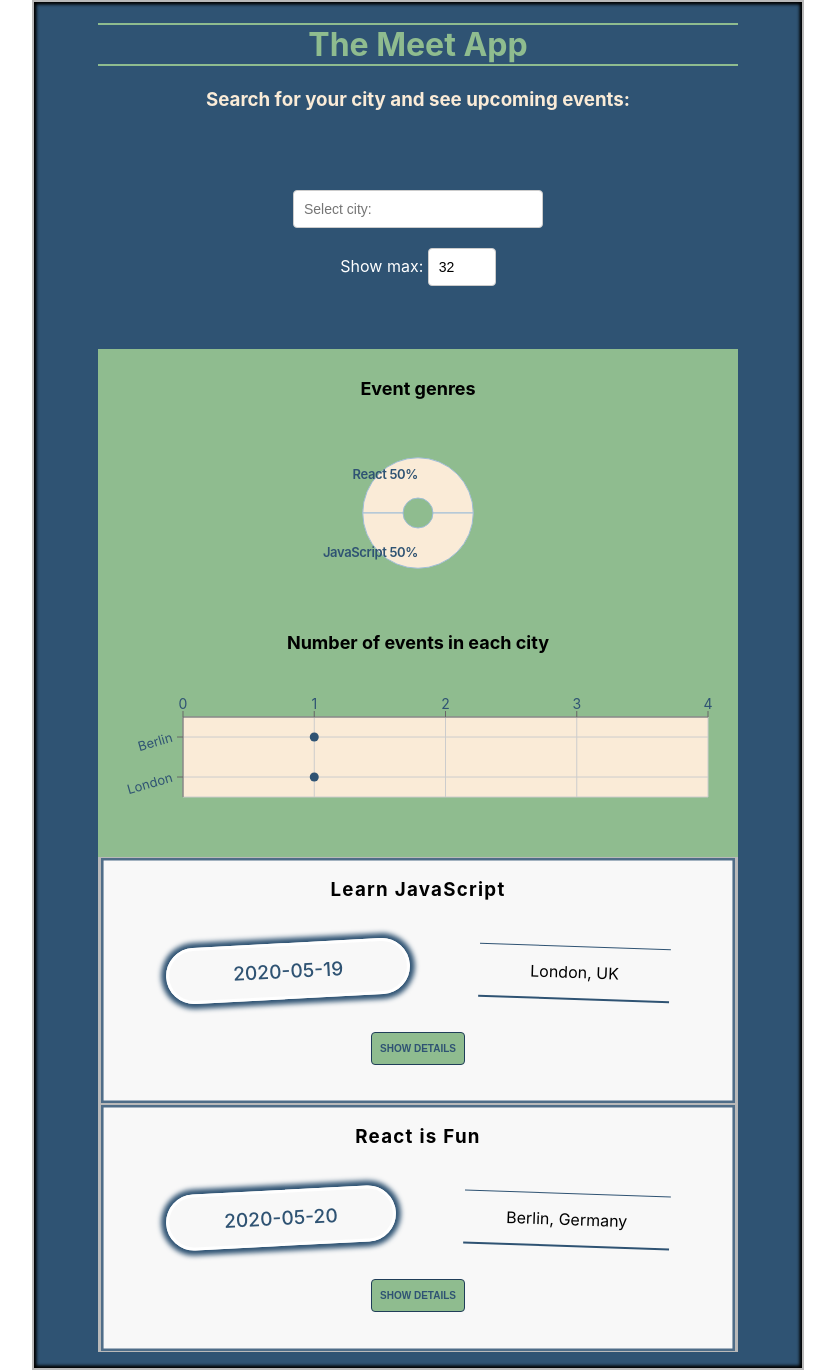
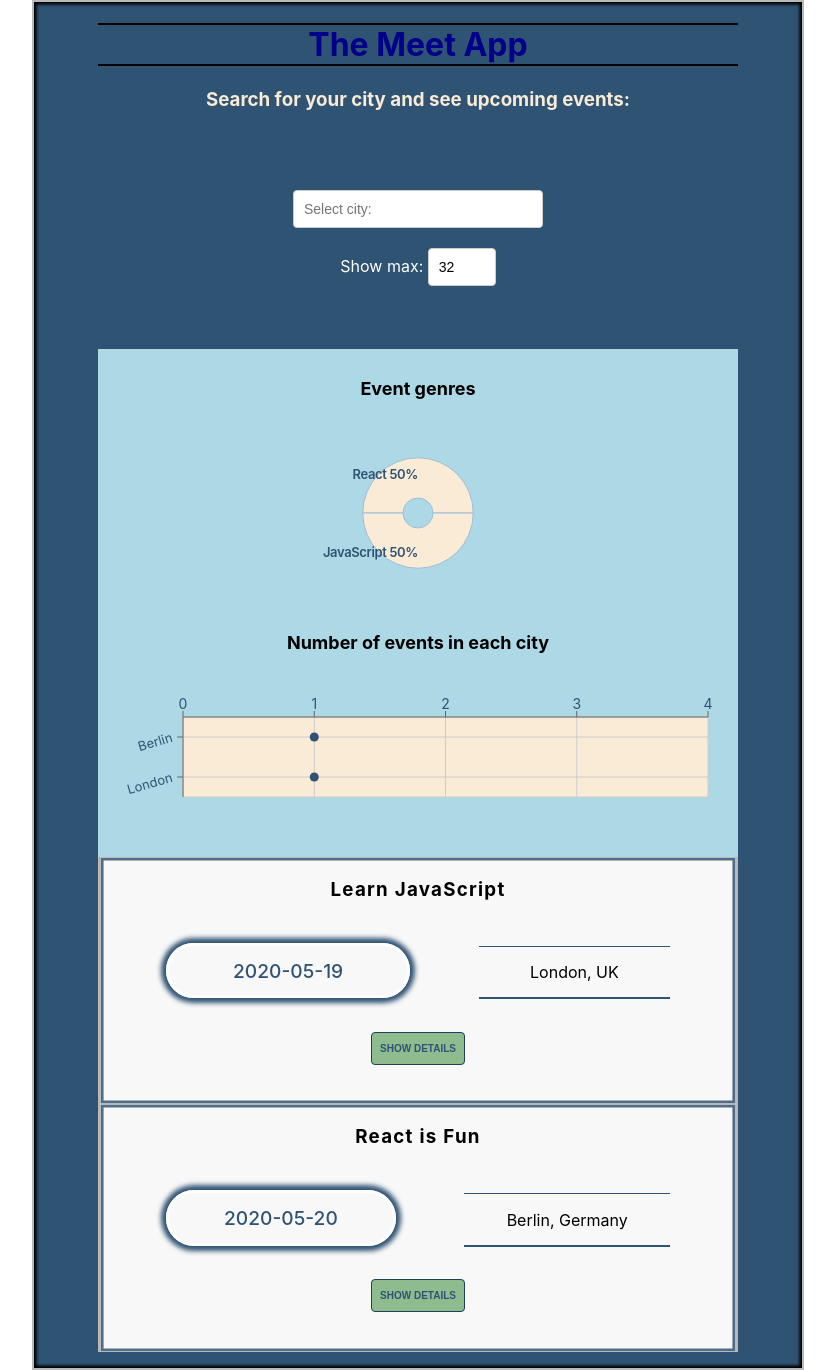
Before and after one commit to panchalswati/meet-app, a React (Create React App) app: page / in a window 1280 px wide. Shown: the whole page, without its empty margins (224-1059 px from the left). Built offline with nearby package versions, Linux system fonts and the light colour scheme; what atatus-spa would draw is missing.

Commit message:
updated stylesheet

```diff
--- a/src/App.css
+++ b/src/App.css
@@ -4,7 +4,7 @@
   display: block;
   text-align: center;
   padding: 0 5%;
-  background-color: rgb(47, 83, 115);
+  background-color: cadetblue;
   min-height: 180px;
   width: 85%;
   margin-left: 2%;
@@ -17,9 +17,9 @@
 }
 
 h1 {
-  color: darkseagreen;
-  border-top: 2px darkseagreen solid;
-  border-bottom: 2px darkseagreen solid;
+  color: darkblue;
+  border-top: 2px solid black;
+  border-bottom: 2px black solid;
 }
 
 .subtitle {
@@ -171,7 +171,6 @@ input[type="number"] {
   border: 3px white solid;
   box-shadow: 0 0 5px 5px rgb(47, 83, 115);
   border-radius: 3vw;
-  transform: rotate(-3deg);
 }
 
 .start-time:hover {
@@ -185,7 +184,7 @@ input[type="number"] {
   padding: 1.2vw 0;
   border-top: 1px solid rgb(47, 83, 115);
   border-bottom: 2px solid rgb(47, 83, 115);
-  transform: rotate(2deg);
+
 }
 
 .event-details {
@@ -207,7 +206,7 @@ input[type="number"] {
 }
 
 .btn-toggle-details:hover {
-  background-color: rgb(47, 83, 115);
+  background-color: lightblue;
   color: darkseagreen;
   border: 1px darkseagreen solid;
 }
@@ -242,7 +241,7 @@ input[type="number"] {
 .data-vis-wrapper {
   display: flex;
   align-items: center;
-  background-color: darkseagreen;
+  background-color: lightblue;
   flex-direction: column;
 }
 
```
